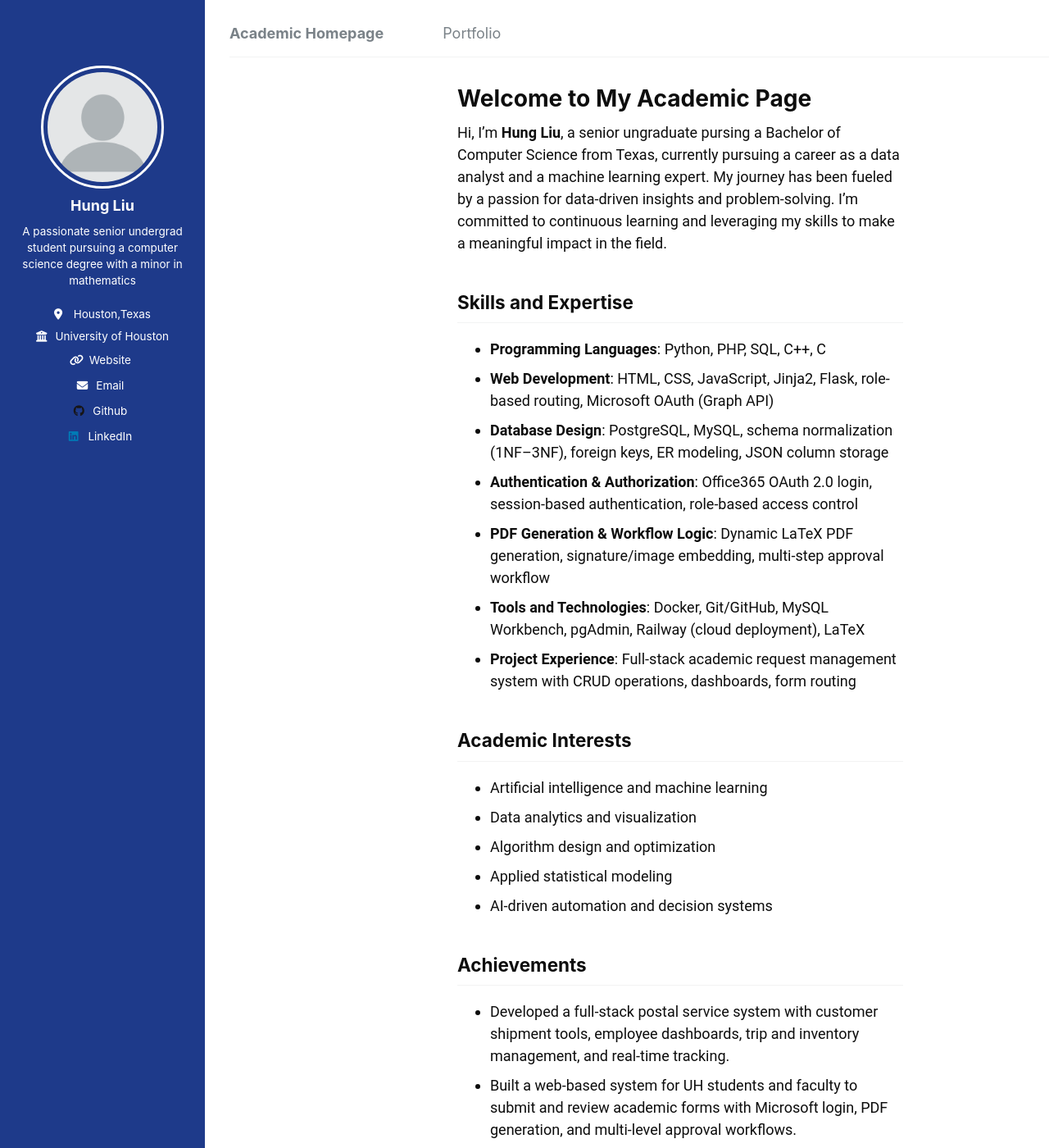
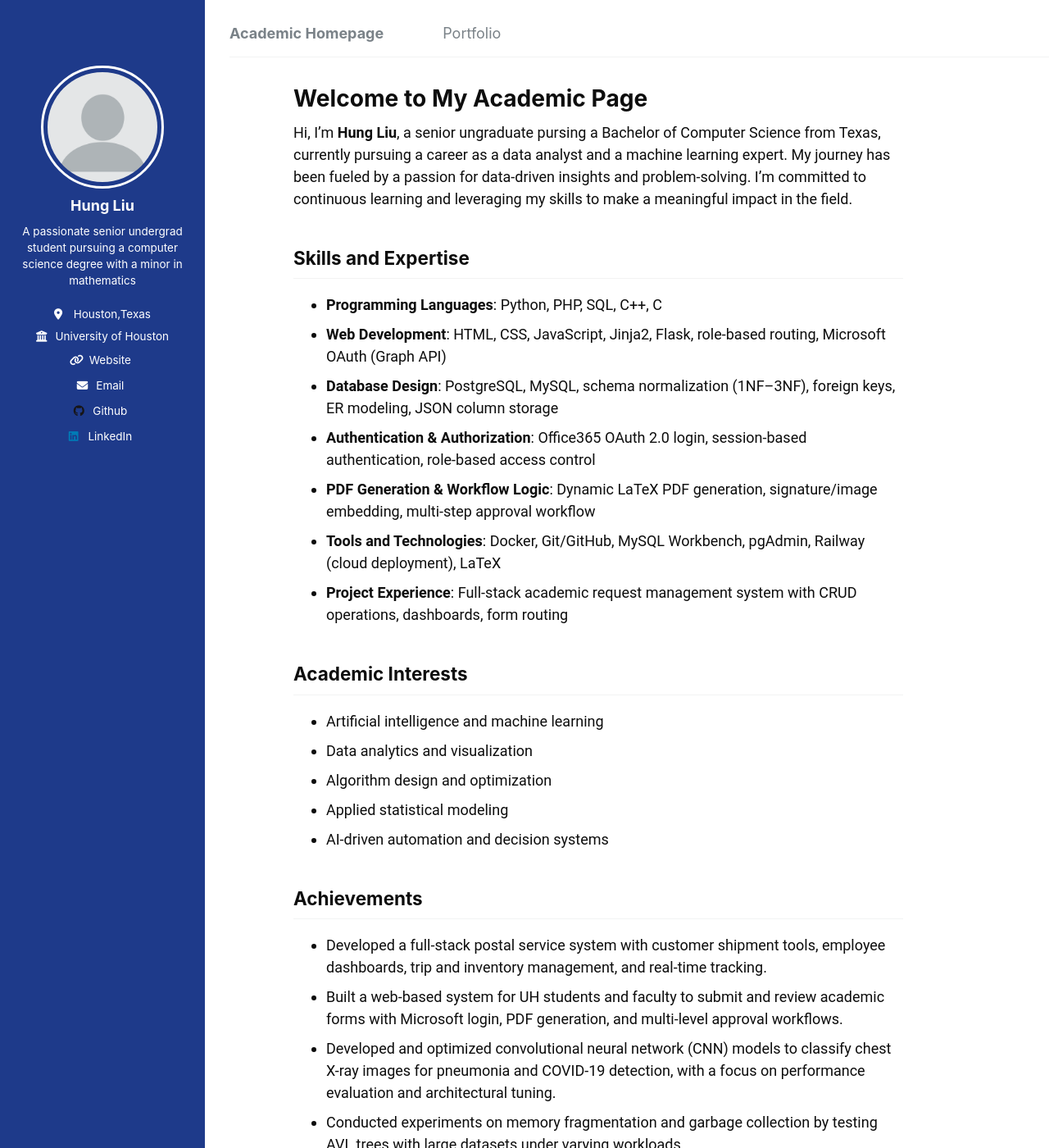
Before and after one commit to sunnySKL/sunnySKL.github.io, a Jekyll site: the page built from _pages/about.md, in a window 1280 px wide and 1400 px high. Shown: the whole window at 82% size. Built offline with Jekyll 4.4.1, drawn with Linux system fonts in a browser that asks for light colours.

Commit message:
Update custom.css

```diff
--- a/assets/css/custom.css
+++ b/assets/css/custom.css
@@ -160,8 +160,8 @@ body {
     }
 
     .page {
-        margin-left: 200px !important;
-        margin-right: 0 !important;
+        margin-left: 0px !important;
+        margin-right: 100 !important;
         max-width: none !important;
         width: auto !important;
         text-align: left;
```
